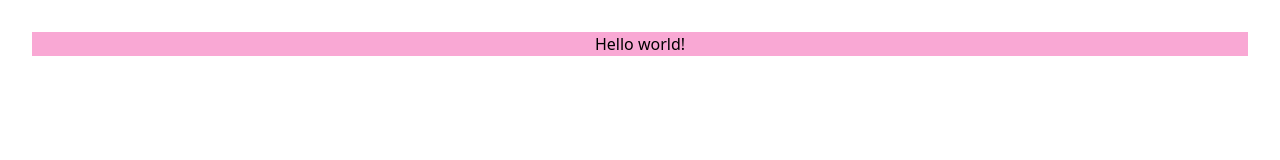
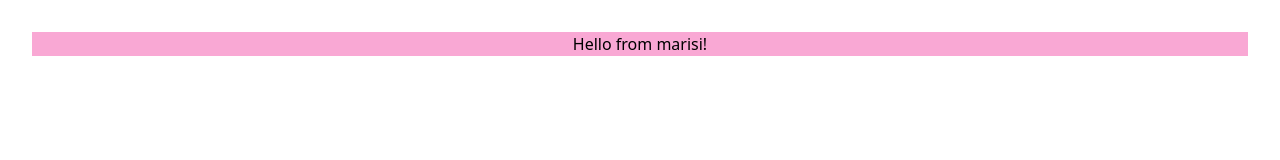
Before and after one commit to shubsmastan/anniversary-reminder, a React (Vite) app: page / in a window 1280 px wide. Shown: the top 160 px of the page. Built offline with nearby package versions, Linux system fonts and the light colour scheme.

Commit message:
test marisi

```diff
--- a/src/App.tsx
+++ b/src/App.tsx
@@ -8,7 +8,7 @@ function App() {
 
   return (
     <>
-      <div className="bg-pink-300">Hello world!</div>
+      <div className="bg-pink-300">Hello from marisi!</div>
     </>
   );
 }
```
